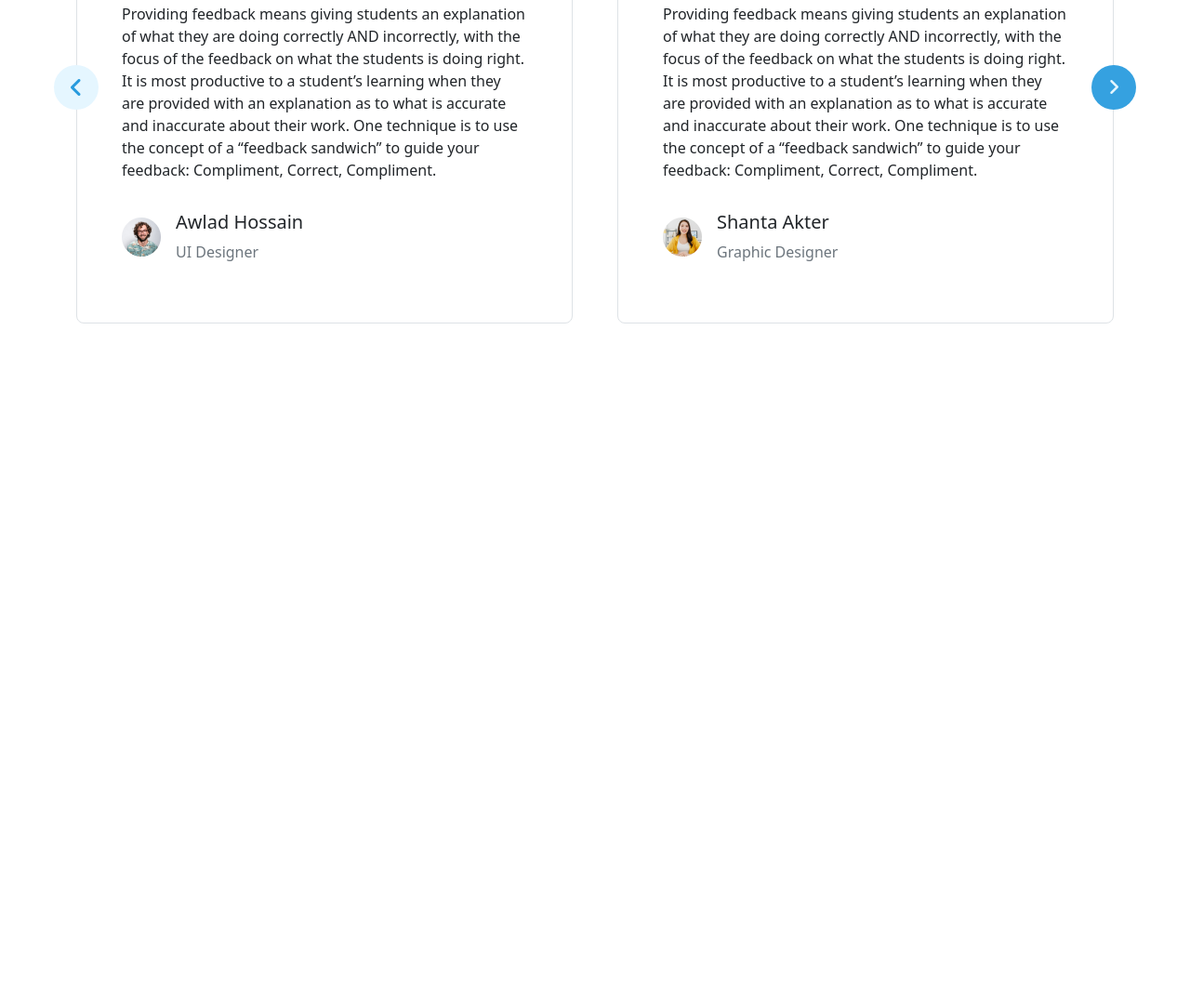
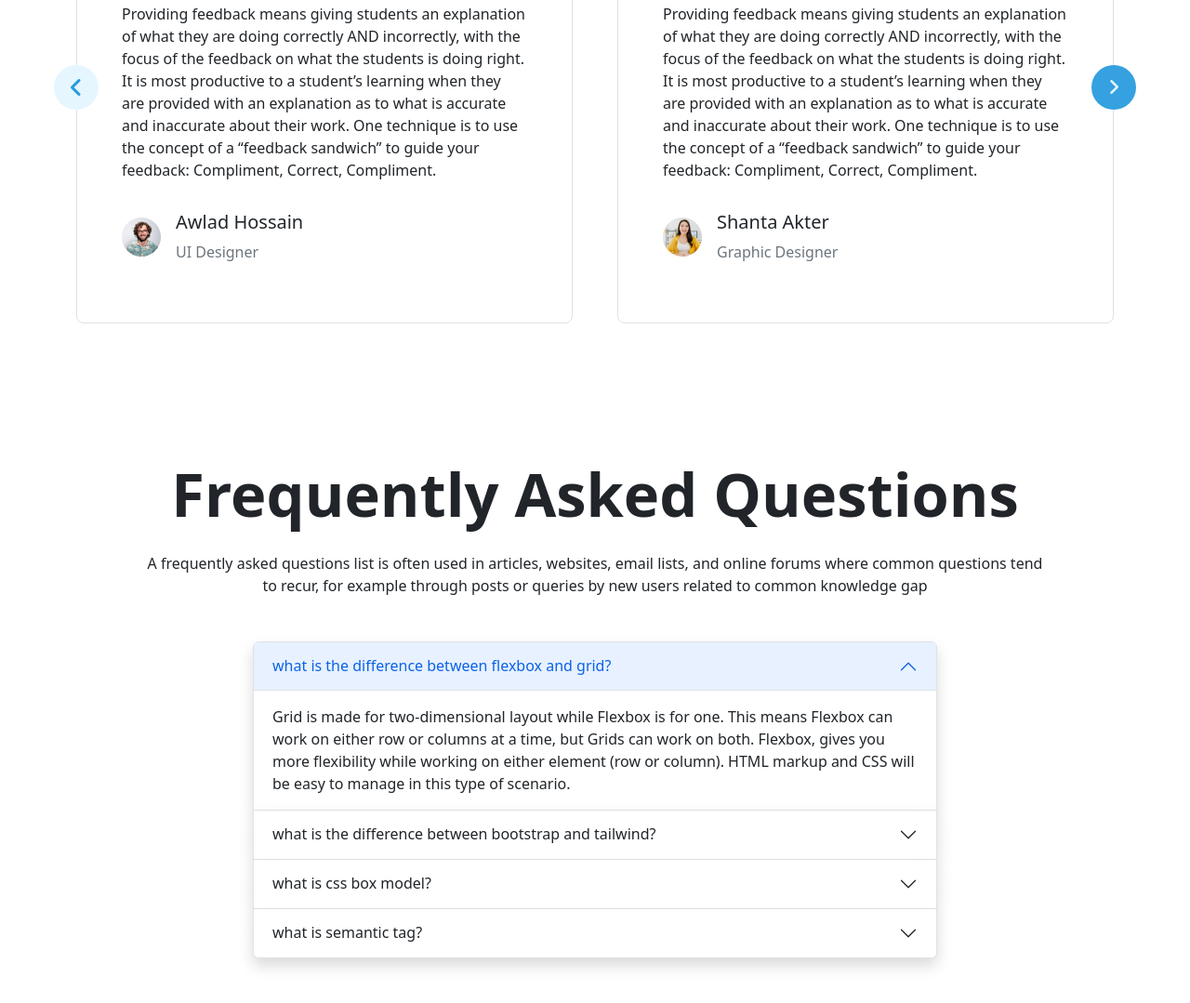
Before and after one commit to developer-mdshakil/programmingTech-website, a plain HTML site: page index.html in a window 1280 px wide. Shown: the part 4028-5107 px from the top of the page at 93% size. Before the commit the page ends 4424 px from the top, so only its background shows below. Drawn offline with nearby package versions, Linux system fonts and the light colour scheme.

Commit message:
frequently-asked question add

```diff
--- a/css/style.css
+++ b/css/style.css
@@ -47,3 +47,4 @@ h1{
     background-color: #35A1E0;
     border-radius: 50%;
     color: #E5F6FF;
+}
--- a/index.html
+++ b/index.html
@@ -420,6 +420,78 @@
               </div>
         </section>
         <!-- student-feedback end  -->
+        <!-- frequentlyask-section start -->
+        <section class="container py-5">
+          <div class="text-center">
+            <h1 class="mb-4 mt-5">Frequently Asked Questions</h1>
+            <p class="mb-5">A frequently asked questions list is often used in articles, websites, email lists, and online forums where common questions tend <br> to recur, for example through posts or queries by new users related to common knowledge gap</p>
+            </div>
+          <div class="row">
+            <div class="col-sm-2 col-md-2 col-lg-2"></div>
+            <div class="col-sm-8 col-md-8 col-lg-8">
+              <div class="accordion" id="accordionExample">
+                <!-- according-1 start -->
+                <div class="accordion-item shadow">
+                  <h2 class="accordion-header" id="headingOne">
+                    <button class="accordion-button" type="button" data-bs-toggle="collapse" data-bs-target="#collapseOne" aria-expanded="true" aria-controls="collapseOne">
+                      what is the difference between flexbox and grid?
+                    </button>
+                  </h2>
+                  <div id="collapseOne" class="accordion-collapse collapse show" aria-labelledby="headingOne" data-bs-parent="#accordionExample">
+                    <div class="accordion-body">
+                      Grid is made for two-dimensional layout while Flexbox is for one. This means Flexbox can work on either row or columns at a time, but Grids can work on both. Flexbox, gives you more flexibility while working on either element (row or column). HTML markup and CSS will be easy to manage in this type of scenario.
+                    </div>
+                  </div>
+                </div>
+                <!-- acoording-1 end  -->
+                <!-- according-2 start  -->
+                <div class="accordion-item shadow">
+                  <h2 class="accordion-header" id="headingTwo">
+                    <button class="accordion-button collapsed" type="button" data-bs-toggle="collapse" data-bs-target="#collapseTwo" aria-expanded="false" aria-controls="collapseTwo">
+                      what is the difference between bootstrap and tailwind?
+                    </button>
+                  </h2>
+                  <div id="collapseTwo" class="accordion-collapse collapse" aria-labelledby="headingTwo" data-bs-parent="#accordionExample">
+                    <div class="accordion-body">
+                      Bootstrap comes with a set of pre-styled responsive, mobile-first components that possess a definite UI kit. Tailwind CSS uses a set of utility classes to create a neat UI with more flexibility and uniqueness. Sites created using Bootstrap follow the generic pattern that makes them look identical.
+                    </div>
+                  </div>
+                </div>
+                <!-- according-2 end  -->
+                <!-- according-3 start  -->
+                <div class="accordion-item shadow">
+                  <h2 class="accordion-header" id="headingThree">
+                    <button class="accordion-button collapsed" type="button" data-bs-toggle="collapse" data-bs-target="#collapseThree" aria-expanded="false" aria-controls="collapseThree">
+                      what is css box model?
+                    </button>
+                  </h2>
+                  <div id="collapseThree" class="accordion-collapse collapse" aria-labelledby="headingThree" data-bs-parent="#accordionExample">
+                    <div class="accordion-body">
+                      A box in CSS consists of a content area, which is where any text, images, or other HTML elements are displayed. This is optionally surrounded by padding, a border, and a margin, on one or more sides. The box model describes how these elements work together to create a box as displayed by CSS.
+                    </div>
+                  </div>
+                </div>
+                <!-- according-3 start  -->
+                <div class="accordion-item shadow">
+                  <h2 class="accordion-header" id="headingFour">
+                    <button class="accordion-button collapsed" type="button" data-bs-toggle="collapse" data-bs-target="#collapseFour" aria-expanded="false" aria-controls="collapseFour">
+                      what is semantic tag?
+                    </button>
+                  </h2>
+                  <div id="collapseFour" class="accordion-collapse collapse" aria-labelledby="headingFour" data-bs-parent="#accordionExample">
+                    <div class="accordion-body">
+                      The HTML semantics refers to the tags that provide meaning to an HTML page rather than just presentation. It makes HTML more comprehensible by better defining the different sections and layout of web pages
+                    </div>
+                  </div>
+                </div>
+              </div>
+            </div>
+            <div class="col-sm-2 col-md-2 col-lg-2"></div>
+          </div>
+        </section>
+        <!-- frequentlyask-section end -->
+        <!-- trustedCompany-section start  -->
+        <!-- trustedCompany-section end  -->
     </main>
 
     <!-- Bootstrap JavaScript Libraries -->
```
